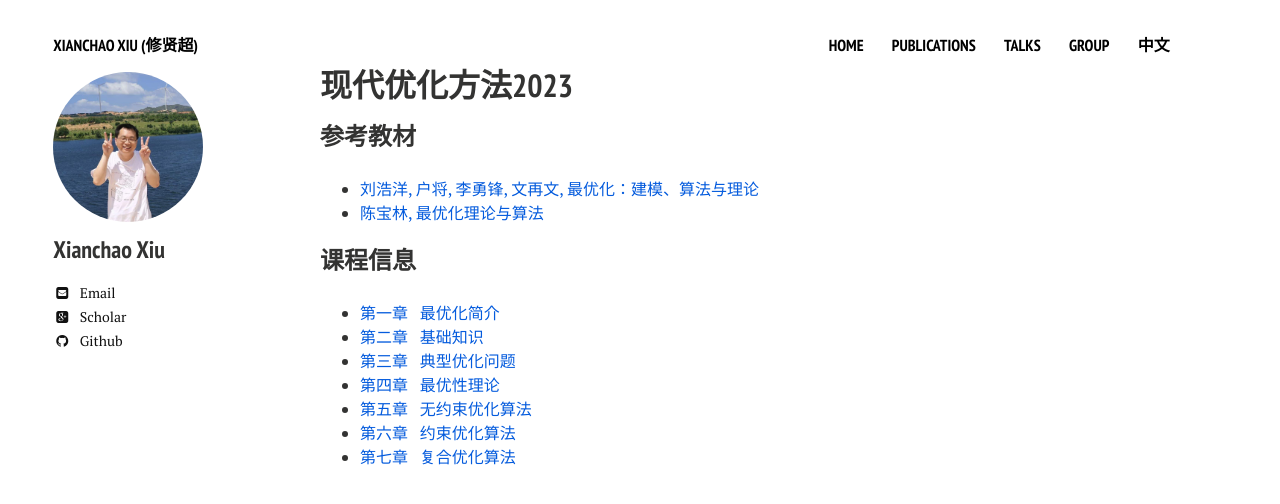
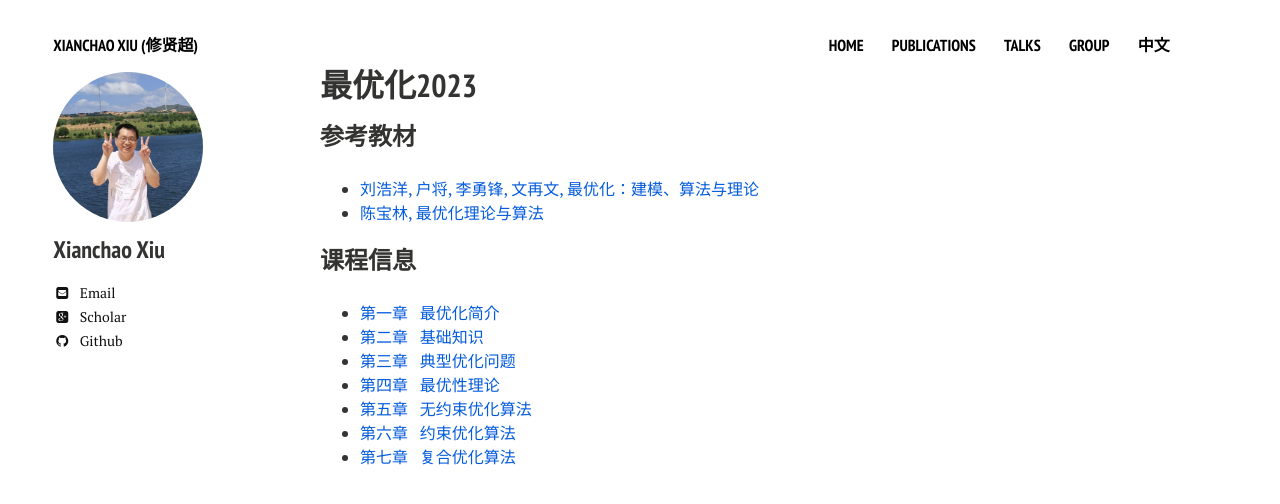
Before and after one commit to xianchaoxiu/xianchaoxiu.github.io, a Jekyll site: the page built from chinese/course/OPT/2023/index.md, in a window 1280 px wide. Shown: the top 504 px of the page. Built offline with Jekyll 4.4.1, drawn with Linux system fonts in a browser that asks for light colours; nearby versions of some CDN libraries.

Commit message:
Update index.md

```diff
--- a/chinese/course/OPT/2023/index.md
+++ b/chinese/course/OPT/2023/index.md
@@ -1,6 +1,6 @@
 ---
 layout: page
-title: 现代优化方法2023
+title: 最优化2023
 comments: false
 share: false
 ---
```
